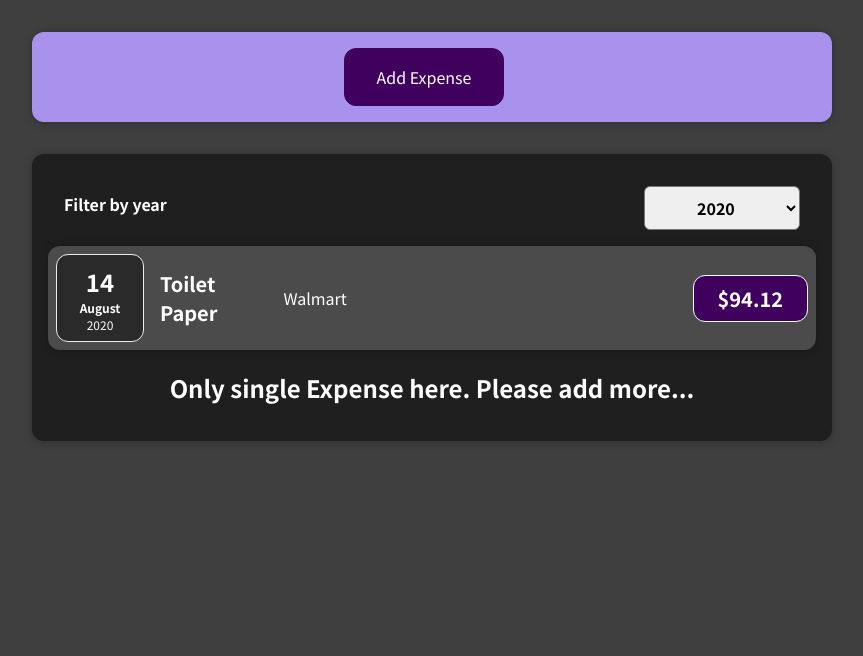
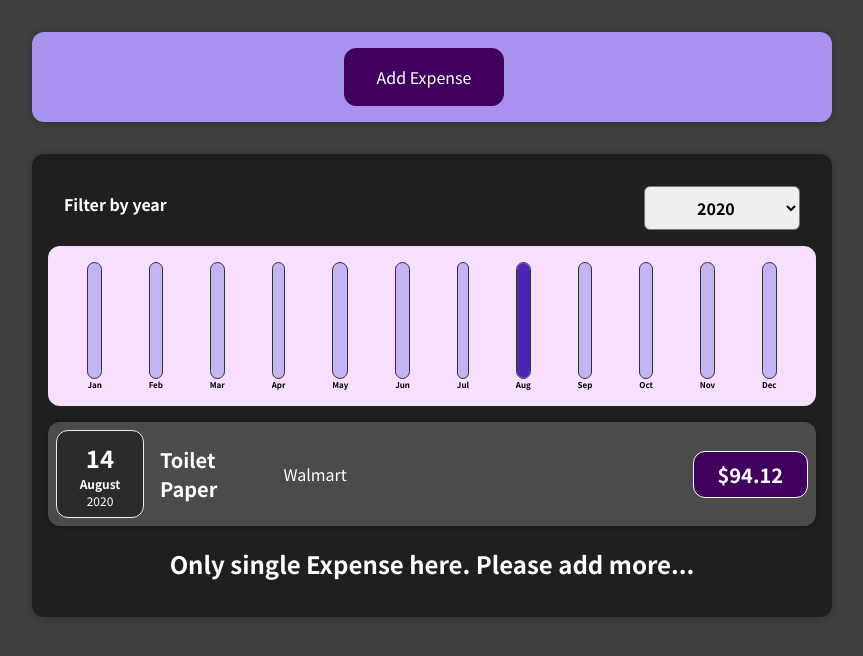
Before and after one commit to Immernachtreich/Frontend-Development, a React (Create React App) app in the folder React-Guide/: page / in a window 1280 px wide. Shown: the top 656 px of the page, without its empty margins (208-1071 px from the left). Built offline with nearby package versions, Linux system fonts and the light colour scheme.

Commit message:
Added Charts

```diff
--- a/React-Guide/src/App.js
+++ b/React-Guide/src/App.js
@@ -6,6 +6,7 @@
 import NewExpense from './components/NewExpenses/NewExpense';
 import ExpenseFilter from './components/Expenses/ExpenseFilter';
 import ExpenseList from './components/Expenses/ExpenseList';
+import ExpenseChart from './components/Expenses/ExpenseChart';
 
 import Card from './components/UI/Card';
 
@@ -63,6 +64,7 @@
             <NewExpense onAddExpense={ addExpenseHandler }/>
             <Card className='expenses'>
                 <ExpenseFilter selected={ filteredYear } onChange={ filterChangeHandler } />
+                <ExpenseChart expenses={ filteredExpenses }/>
                 <ExpenseList expenses={ filteredExpenses } />
             </Card>
 
--- /dev/null
+++ b/React-Guide/src/components/Chart/Chart.css
@@ -0,0 +1,9 @@
+.chart {
+    padding: 1rem;
+    border-radius: 12px;
+    background-color: #f8dfff;
+    text-align: center;
+    display: flex;
+    justify-content: space-around;
+    height: 10rem;
+}
--- /dev/null
+++ b/React-Guide/src/components/Chart/Chart.js
@@ -0,0 +1,35 @@
+import './Chart.css';
+
+import ChartBar from './ChartBar';
+
+const Chart = props => {
+
+    const dataPointValues = props.dataPoints.map(dataPoint => dataPoint.value);
+    const totalMaximum = Math.max(...dataPointValues);
+
+    return (
+        <div className='chart'>
+            {
+                /* Props will have dataPoints which will be an array of objects
+                *   dataPoints = [obj1, obj2, obj3, .... objN]
+                *   objN = {
+                *       value: number,
+                *       label: string
+                *   }
+                */
+                props.dataPoints.map(dataPoint => {
+                    return (
+                        <ChartBar
+                            key={ dataPoint.label }
+                            value={ dataPoint.value }
+                            maxValue={ totalMaximum }
+                            label={ dataPoint.label }
+                        />
+                    )
+                })
+            }
+        </div>
+    )
+}
+
+export default Chart;
--- /dev/null
+++ b/React-Guide/src/components/Chart/ChartBar.css
@@ -0,0 +1,30 @@
+.chart-bar {
+    height: 100%;
+    display: flex;
+    flex-direction: column;
+    align-items: center;
+}
+
+.chart-bar__inner {
+    height: 100%;
+    width: 100%;
+    border: 1px solid #313131;
+    border-radius: 12px;
+    background-color: #c3b4f3;
+    overflow: hidden;
+    display: flex;
+    flex-direction: column;
+    justify-content: flex-end;
+}
+
+.chart-bar__fill {
+    background-color: #4826b9;
+    width: 100%;
+    transition: all 0.3s ease-out;
+}
+
+.chart-bar__label {
+    font-weight: bold;
+    font-size: 0.5rem;
+    text-align: center;
+}
--- /dev/null
+++ b/React-Guide/src/components/Chart/ChartBar.js
@@ -0,0 +1,20 @@
+import './ChartBar.css';
+
+const ChartBar = props => {
+
+    let barFillHeight = '0%';
+
+    if(props.maxValue > 0)
+        barFillHeight = Math.round((props.value / props.maxValue) * 100) + '%';
+
+    return (
+        <div className='chart-bar'>
+            <div className='chart-bar__inner'>
+                <div className='chart-bar__fill' style={ { height: barFillHeight } }></div>
+            </div>
+            <div className='chart-bar__label'> { props.label } </div>
+        </div>
+    )
+}
+
+export default ChartBar;
--- /dev/null
+++ b/React-Guide/src/components/Expenses/ExpenseChart.js
@@ -0,0 +1,28 @@
+import Chart from '../Chart/Chart';
+
+const ExpenseChart = props => {
+    const chartDataPoints = [
+        { label: 'Jan', value: 0 },
+        { label: 'Feb', value: 0 },
+        { label: 'Mar', value: 0 },
+        { label: 'Apr', value: 0 },
+        { label: 'May', value: 0 },
+        { label: 'Jun', value: 0 },
+        { label: 'Jul', value: 0 },
+        { label: 'Aug', value: 0 },
+        { label: 'Sep', value: 0 },
+        { label: 'Oct', value: 0 },
+        { label: 'Nov', value: 0 },
+        { label: 'Dec', value: 0 },
+    ];
+
+    // We will get expenses in the prop, we just need to add the value of those expenses.
+    for(const expense of props.expenses) {
+        const expenseMonth = expense.date.getMonth();
+        chartDataPoints[expenseMonth].value += expense.amount;
+    }
+
+    return <Chart dataPoints={ chartDataPoints }/>
+}
+
+export default ExpenseChart;
--- a/React-Guide/src/components/NewExpenses/ExpenseForm.js
+++ b/React-Guide/src/components/NewExpenses/ExpenseForm.js
@@ -22,7 +22,7 @@
 
         const expenseData = {
             title: enteredTitle,
-            amount: enteredAmount,
+            amount: +enteredAmount,
             date: new Date(enteredDate)
         };
 
```
